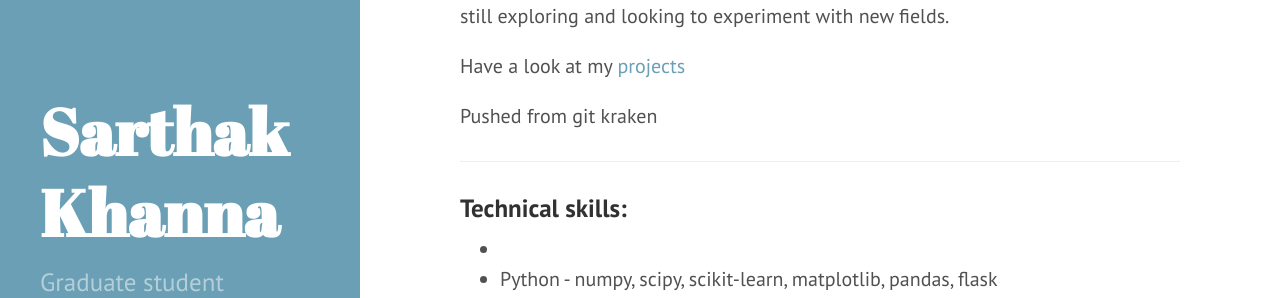
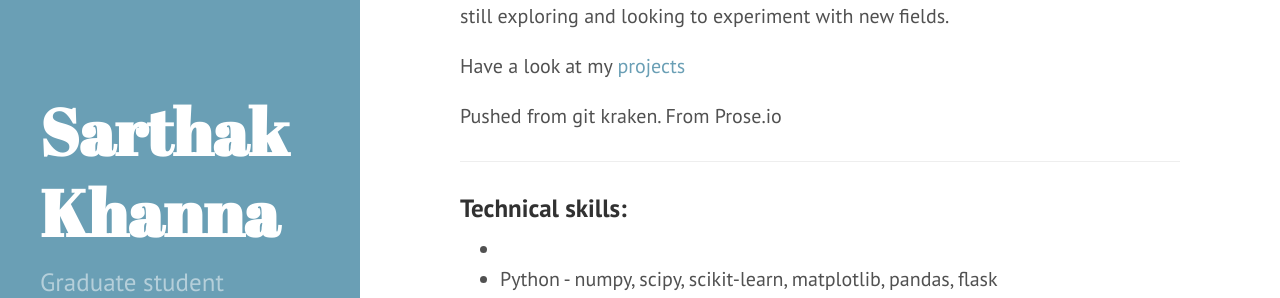
Before and after one commit to khannasarthak/khannasarthak.github.io, a Jekyll site: the page built from index.md, in a window 1280 px wide and 939 px high. Shown: the part 251-549 px from the top of the window. Built offline with Jekyll 4.4.1, drawn with Linux system fonts in a browser that asks for light colours; nearby versions of some CDN libraries.

Commit message:
Prose.io test

```diff
--- a/index.md
+++ b/index.md
@@ -10,7 +11,7 @@ My main interests are web technologies, machine learning and data sciences. I'm
 
 Have a look at my [projects](http://khannasarthak.github.io/projects/)
 
-Pushed from git kraken
+Pushed from git kraken. From Prose.io
 
 ---
 ### Technical skills:
```
Also changed, not shown: other parts of index.md (+1 -0 lines).
